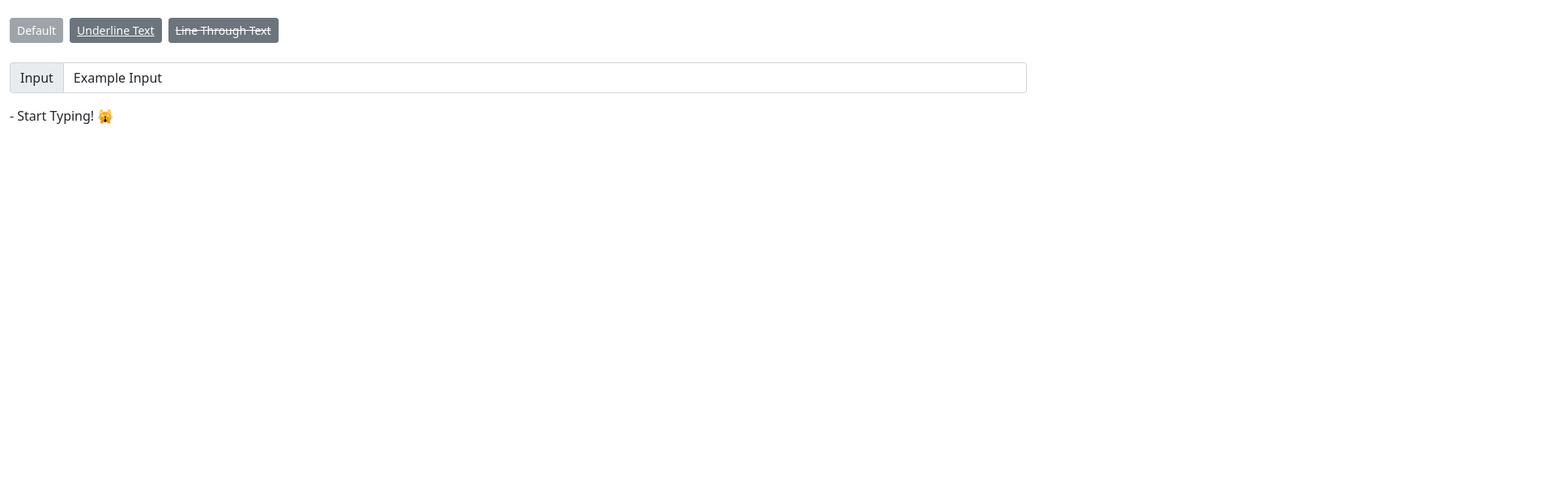
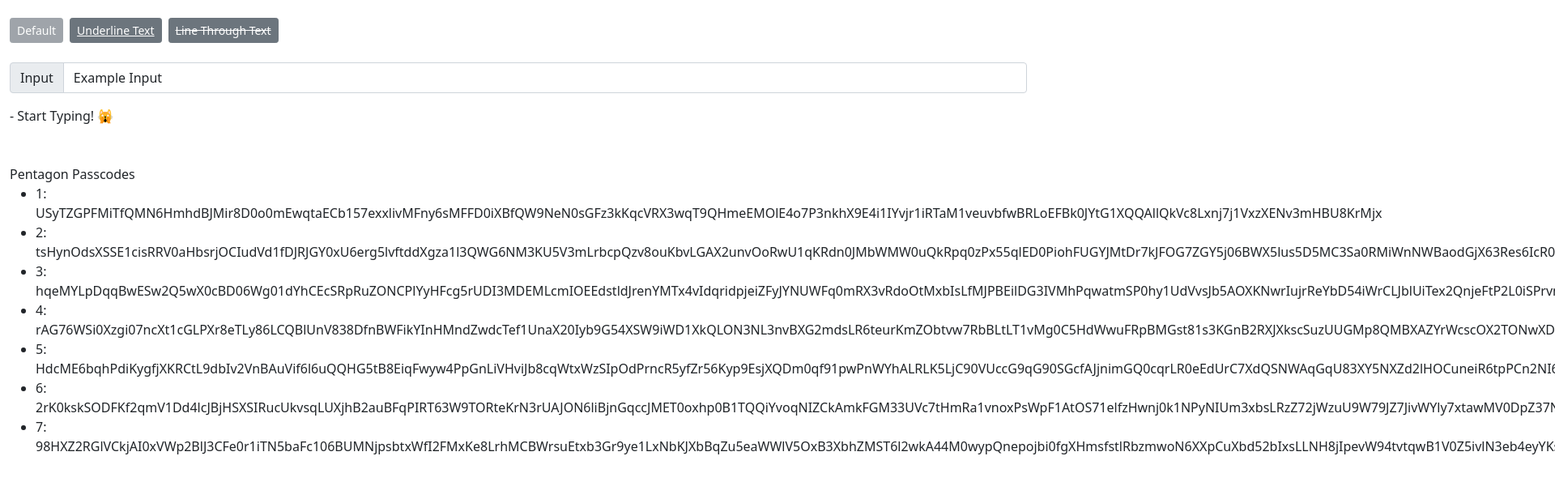
Before and after one commit to S4UR000N/Angular-TypeScript-Learning-Project, an Angular app: page / in a window 1280 px wide. Shown: the part 106-706 px from the top of the page at 81% size, 1920 px wide, since content can reach past the window. Built offline with nearby package versions, Linux system fonts and the light colour scheme.

Commit message:
NgForOf (*ngFor) Directive implementation with list of a random length

```diff
--- a/src/app/components/text-editor/text-editor.component.html
+++ b/src/app/components/text-editor/text-editor.component.html
@@ -77,3 +77,15 @@
         <ng-template #elseBlock>Start Typing! 🙀</ng-template>
     </span>
 </div>
+
+<!-- Pentagon Passcodes -->
+<div class="row mt-5">
+    <div class="col">
+        Pentagon Passcodes
+        <ul>
+            <li *ngFor="let lc of luckyCrypto; index as i">
+                {{ i+1 }}: {{ lc }}
+            </li>
+        </ul>
+    </div>
+</div>
--- a/src/app/components/text-editor/text-editor.component.ts
+++ b/src/app/components/text-editor/text-editor.component.ts
@@ -6,7 +6,6 @@ import { Component, OnInit } from '@angular/core';
   styleUrls: ['./text-editor.component.css']
 })
 export class TextEditorComponent implements OnInit {
-  hadInteractionInput: boolean = false;
   colors = {
     DEFAULT: "default",
     RED: "red",
@@ -23,7 +22,28 @@ export class TextEditorComponent implements OnInit {
 
   output: string = "Example Input";
 
-  constructor() {}
+  hadInteractionInput: boolean = false;
+
+  luckyCrypto: string[] = [];
+
+  constructor() {
+    // random string generator
+    let pass = (n: number) => [...crypto.getRandomValues(new Uint8Array(n))]
+    .map((x,i)=>(i=x/255*61|0,String.fromCharCode(i+(i>9?i>35?61:55:48)))).join('');
+
+    // random number generator
+    let getRandomNumberBetween = (min: number, max: number) => {
+      return Math.floor(Math.random()*(max-min+1)+min);
+    }
+
+    // random length applied to random string using random number
+    let myLen = getRandomNumberBetween(1, 10);
+    for(let i = 0; i < myLen; i++) {
+      let r = pass(getRandomNumberBetween(1, 1000));
+      // @ts-ignore: this.prop is really assigned before being used
+      this.luckyCrypto.push(r);
+    }
+  }
 
   ngOnInit(): void {}
 }
```
